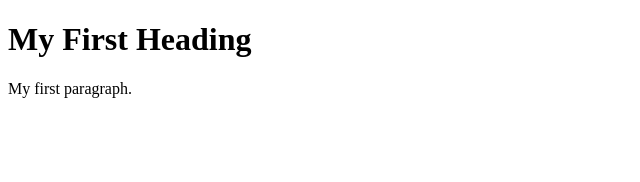
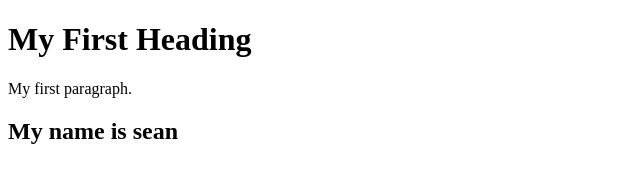
Before and after one commit to erazo123/hello-world, a plain HTML site: page index.html in a window 1280 px wide. Shown: the whole page, without its empty margins (0-640 px from the left). Drawn offline with Linux system fonts and the light colour scheme.

Commit message:
Update index.html

```diff
--- a/index.html
+++ b/index.html
@@ -19,6 +19,7 @@
 
 <h1>My First Heading</h1>
 <p>My first paragraph.</p>
+<h2>My name is sean</h2>
 
 </body>
 </html>
```
